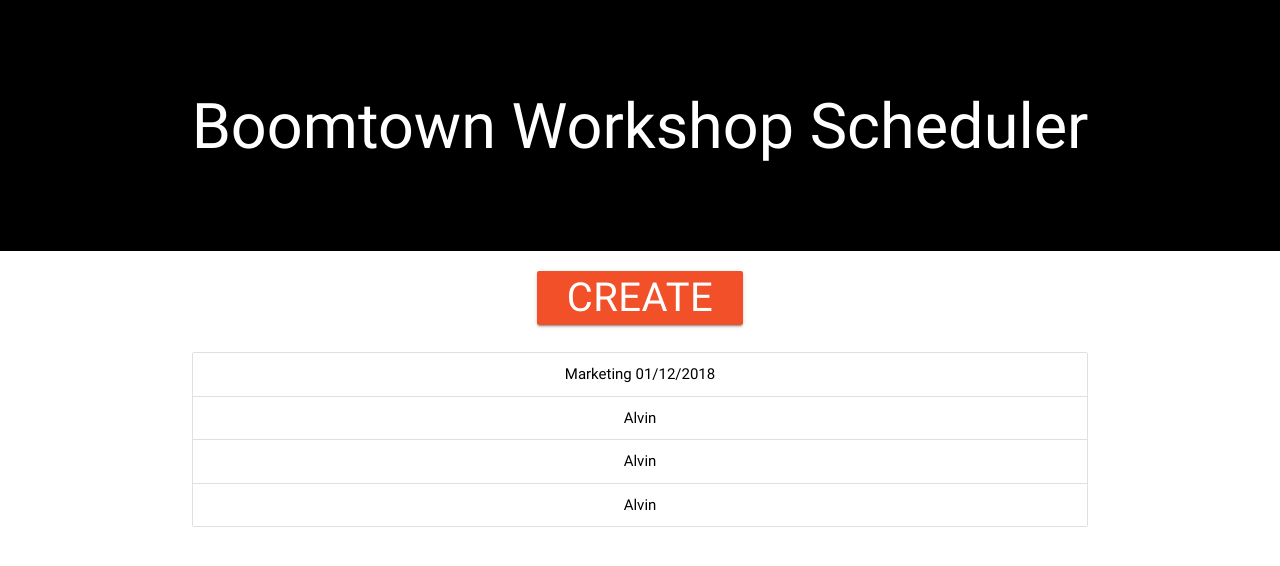
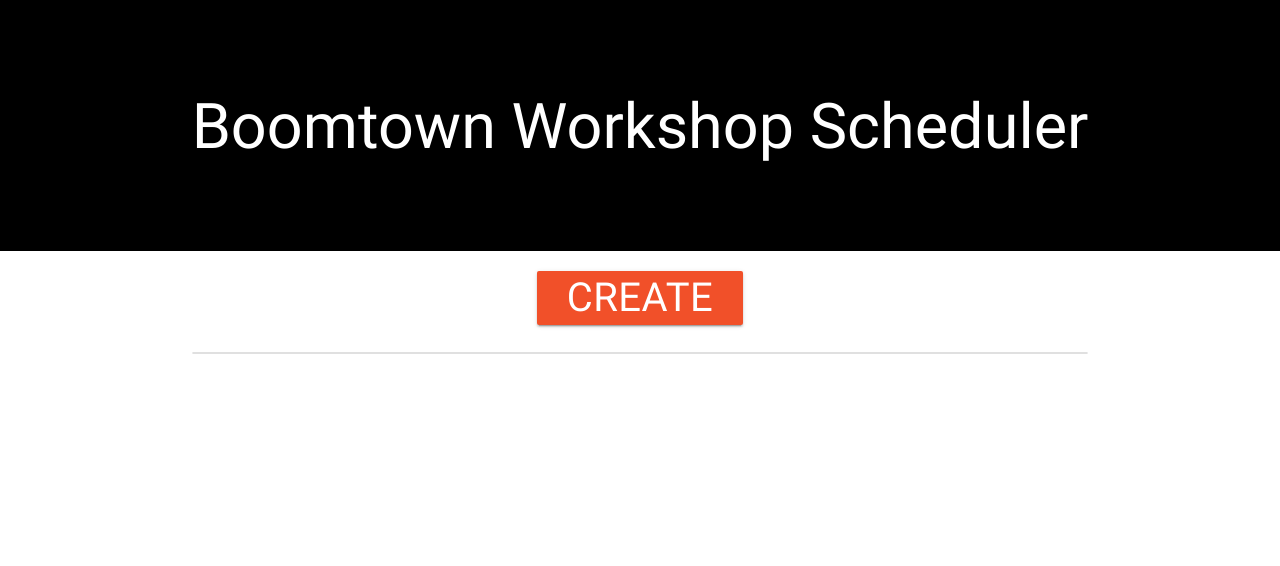
Before and after one commit to llamacoder/q2-boomtown, a website: page index.html in a window 1280 px wide. Drawn offline with nearby package versions, Linux system fonts and the light colour scheme; files that its build step writes are made by us from their sources; files whose address does not match are found by name.

```diff
--- a/index.html
+++ b/index.html
@@ -53,10 +53,7 @@
   <a class="waves-effect waves-light btn-large" id="create_button">CREATE</a>
 
   <div class="collection">
-    <a href="#!" class="collection-item black-text">Marketing 01/12/2018</a>
-    <a href="#!" class="collection-item black-text">Alvin</a>
-    <a href="#!" class="collection-item black-text">Alvin</a>
-    <a href="#!" class="collection-item black-text">Alvin</a>
+
   </div>
 
 </div>
```
